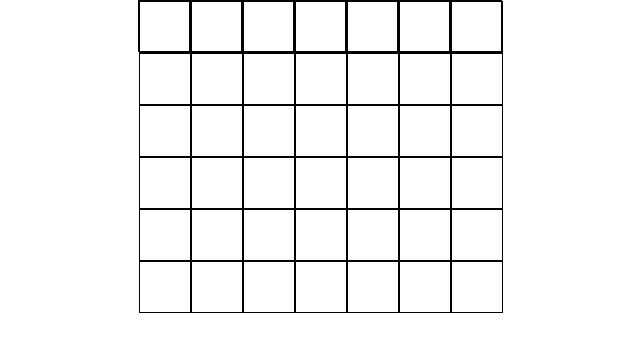
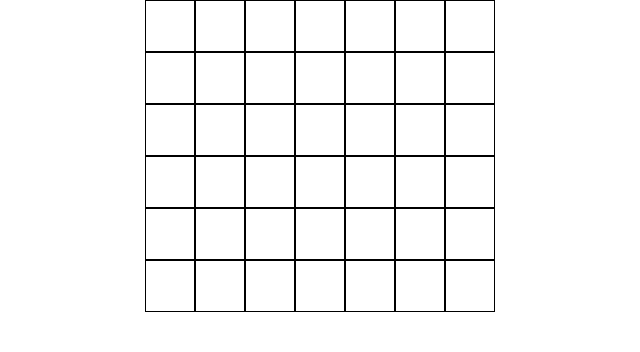
Before and after one commit to luizvictor19/Lig4, a plain HTML site: page index.html in a window 1280 px wide. Shown: the whole page, without its empty margins (320-960 px from the left). Drawn offline with Linux system fonts and the light colour scheme.

Commit message:
Alteração Board

```diff
--- a/script.js
+++ b/script.js
@@ -5,13 +5,12 @@ container.id = "container";
 body.appendChild(container);
 
 const board = [
-    "BBBBBB",
-    "BBBBBB",
-    "BBBBBB",
-    "BBBBBB",
-    "BBBBBB",
-    "BBBBBB",
-    "BBBBBB",
+    "BBBBBBB",
+    "BBBBBBB",
+    "BBBBBBB",
+    "BBBBBBB",
+    "BBBBBBB",
+    "BBBBBBB",
 ];
 
 
@@ -25,7 +24,7 @@ const criarBoard = () => {
         let linha = document.createElement('div');
         linha.classList = "linha"
         linha.dataset.index = i
-        container.appendChild(linha)
+        container.appendChild(linha);
         for (let j = 0; j < board[i].length; j++) {
             let coluna = document.createElement('div');
             coluna.classList = "coluna"
--- a/style.css
+++ b/style.css
@@ -14,8 +14,7 @@ body{
 }
 
 #container{
-    display: flex;
-    flex-wrap: wrap;
+    max-width: 350px;
 }
 
 .coluna{
@@ -26,8 +25,5 @@ body{
 }
 
 .linha{
-    width:50px;
-    height: 50px;
-    border: solid 0.5px;
-
+    display: flex;
 }
```
